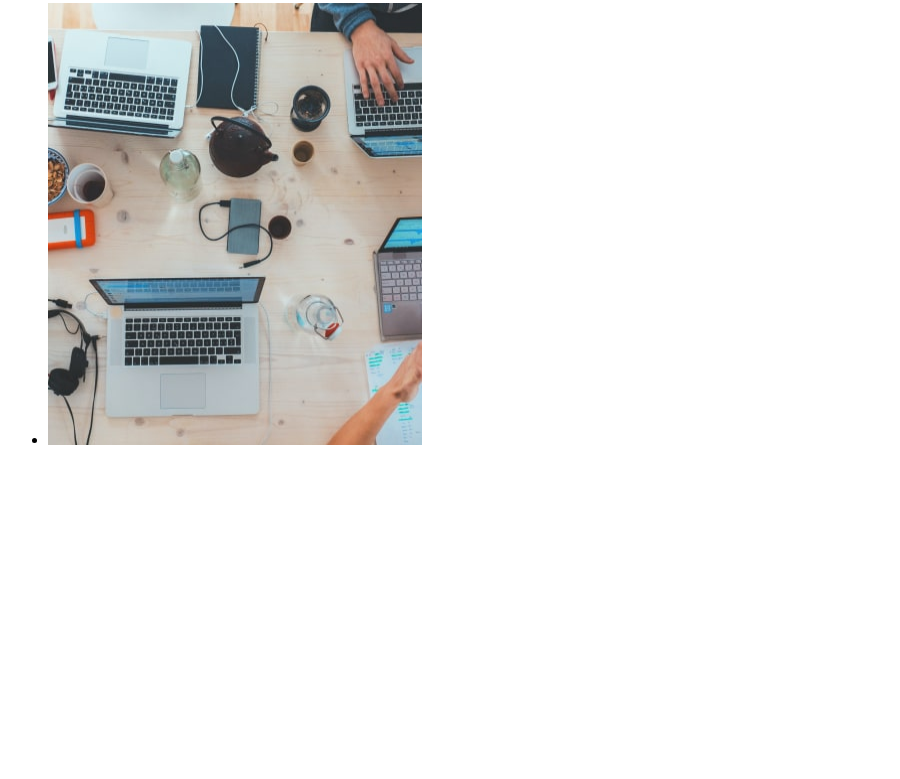
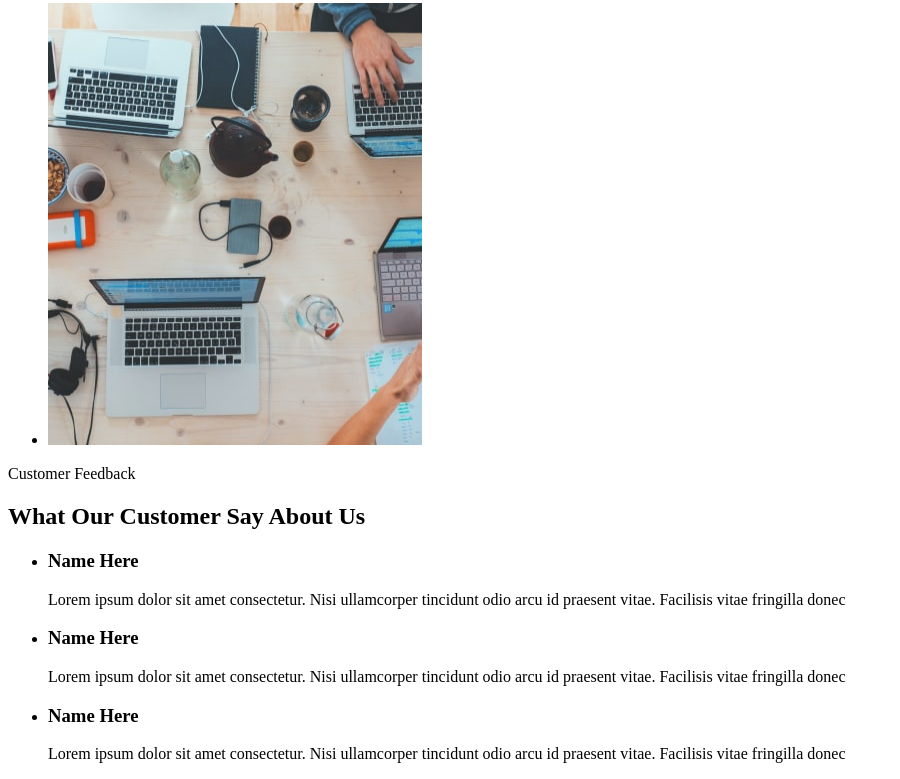
Before and after one commit to ElizabethBil/team_project, a plain HTML site: page index.html in a window 1280 px wide. Shown: the part 3000-3779 px from the top of the page, without its empty margins (0-900 px from the left). Before the commit the page ends 3465 px from the top, so only its background shows below. Drawn offline with Linux system fonts and the light colour scheme.

Commit message:
add feedback section

```diff
--- a/index.html
+++ b/index.html
@@ -19,7 +19,7 @@
           <li><a href="#about">About Us</a></li>
           <li><a href="#services">Services</a></li>
           <li><a href="#portfolio">Portfolio</a></li>
-          <li><a href="">Testimonials</a></li>
+          <li><a href="#feedback">Testimonials</a></li>
           <li><a href="">Faqs</a></li>
         </ul>
       </nav>
@@ -160,6 +160,34 @@
           </li>
         </ul>
       </section>
+      <!-- Section Feedback -->
+      <section id="feedback">
+        <p>Customer Feedback</p>
+        <h2>What Our Customer Say About Us</h2>
+        <ul>
+          <li>
+            <h3>Name Here</h3>
+            <p>
+              Lorem ipsum dolor sit amet consectetur. Nisi ullamcorper tincidunt
+              odio arcu id praesent vitae. Facilisis vitae fringilla donec
+            </p>
+          </li>
+          <li>
+            <h3>Name Here</h3>
+            <p>
+              Lorem ipsum dolor sit amet consectetur. Nisi ullamcorper tincidunt
+              odio arcu id praesent vitae. Facilisis vitae fringilla donec
+            </p>
+          </li>
+          <li>
+            <h3>Name Here</h3>
+            <p>
+              Lorem ipsum dolor sit amet consectetur. Nisi ullamcorper tincidunt
+              odio arcu id praesent vitae. Facilisis vitae fringilla donec
+            </p>
+          </li>
+        </ul>
+      </section>
     </main>
   </body>
 </html>
```
